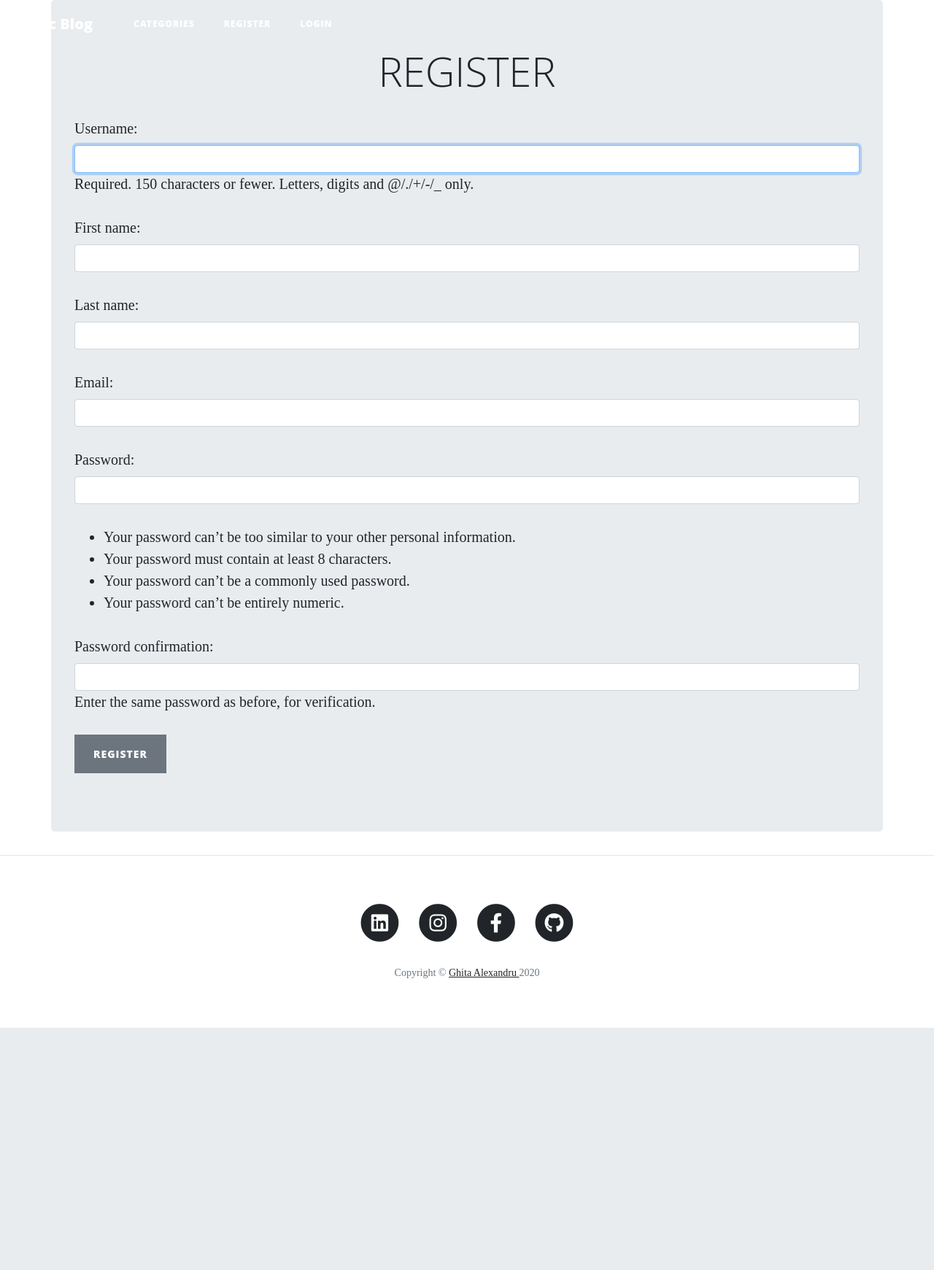
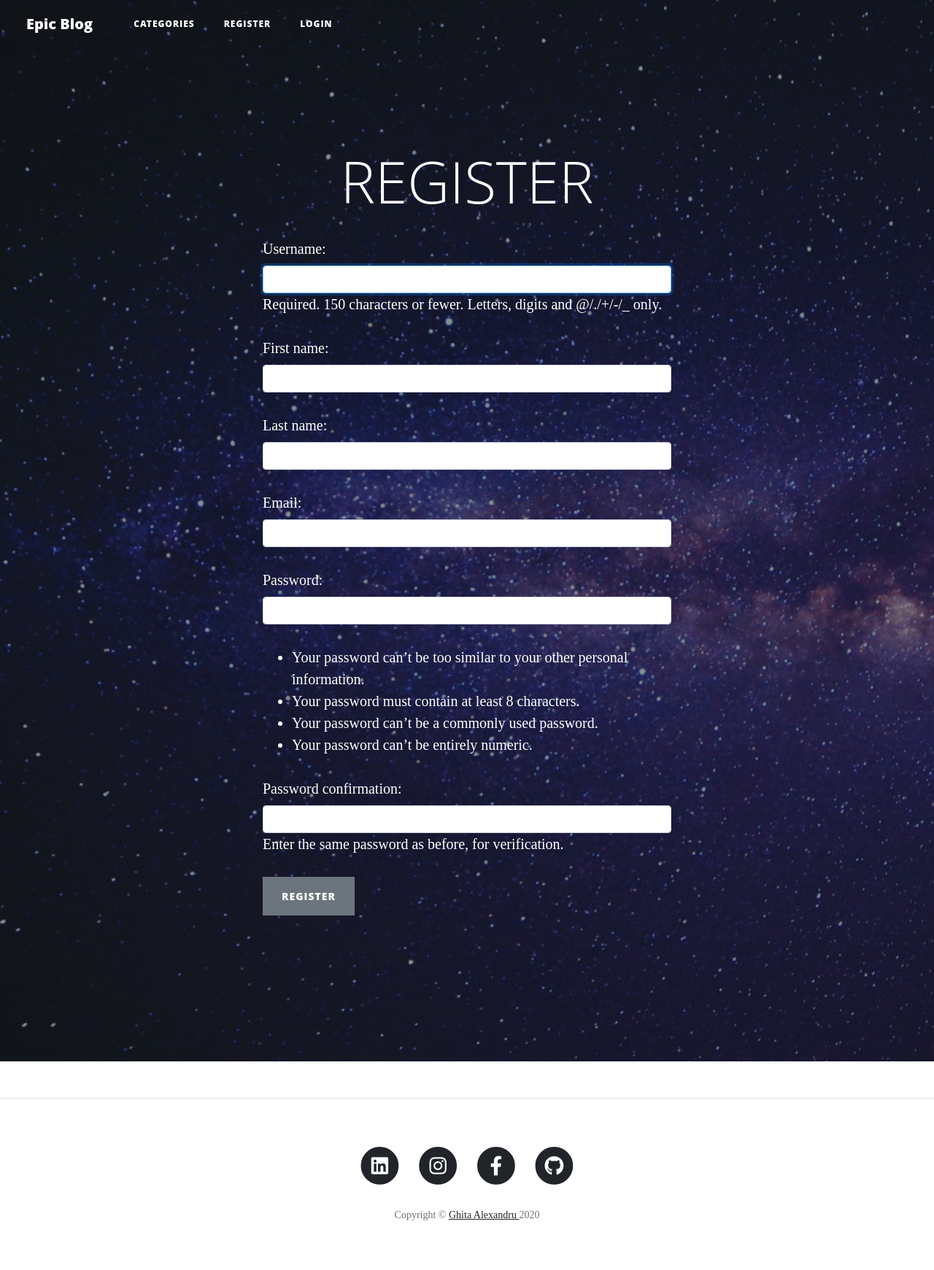
Before and after one commit to GhitaAlexandruIon/EpicBlog, a Django app: page /members/register/ in a window 1280 px wide. Shown: the whole page at 73% size. Before the commit the page ends 1409 px from the top, so only its background shows below. Run offline with Django 3.2, Linux system fonts and the light colour scheme; some libraries are stand-ins or nearby versions.

Commit message:
registration form styled

```diff
--- a/members/templates/registration/login.html
+++ b/members/templates/registration/login.html
@@ -14,7 +14,7 @@
           <div class="site-heading">
             <div class="container text-center loginFormContainer">
     <h1 class="display-4">Login</h1>
-    <div class="form-group loginForm">
+    <div class="form-group loginForm text-left">
         <form method="POST">
             {% csrf_token %}
             {% bootstrap_form form %}
--- a/members/templates/registration/registration.html
+++ b/members/templates/registration/registration.html
@@ -4,9 +4,16 @@
 {% endblock %}
 
 {% block content %}
-    <div class="container jumbotron registerFormContainer">
+    <header class="masthead" style="background-image: url(
+            {% block header %}'/static/epicapp/images/slide1.jpg') {% endblock %}">
+        <div class="overlay"></div>
+        <div class="container">
+            <div class="row">
+                <div class="col-lg-8 col-md-10 mx-auto">
+                    <div class="site-heading">
+                        <div class="container  registerFormContainer">
                             <h1 class="display-4 text-center">Register</h1>
-    <div class="form-group registerForm">
+                            <div class="form-group registerForm text-left">
                                 <form method="POST">
                                     {% csrf_token %}
                                     {{ form.as_p }}
@@ -14,4 +21,10 @@
                                 </form>
                             </div>
                         </div>
+                    </div>
+                </div>
+            </div>
+        </div>
+    </header>
+
 {% endblock %}
--- a/static/epicapp/css/style.css
+++ b/static/epicapp/css/style.css
@@ -590,3 +590,12 @@
     transition-delay: 0.5s;
     opacity: 1;
 }
+/*Members app*/
+.loginForm{
+    width: 50%;
+    margin: auto;
+}
+.registerForm{
+    width: 80%;
+    margin: auto;
+}
```
Lines whose indentation alone changed are shown as unchanged.
